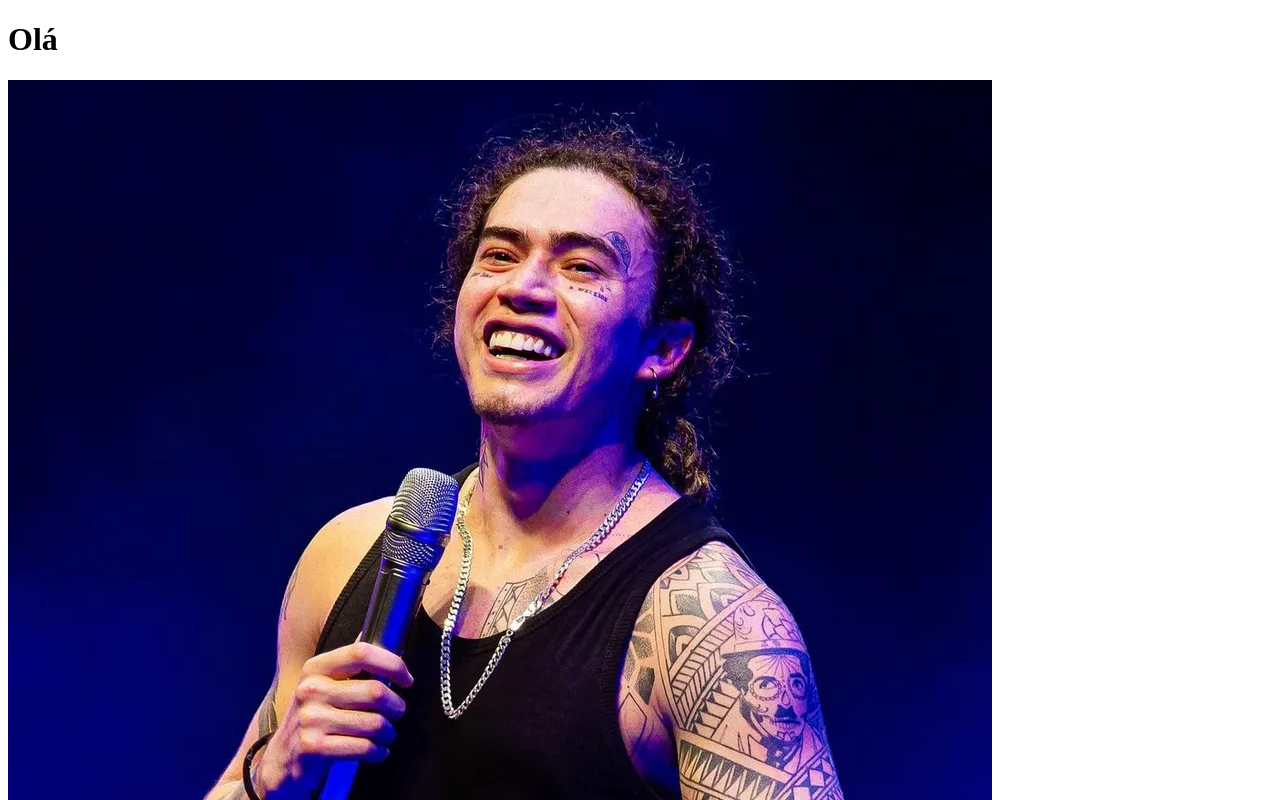
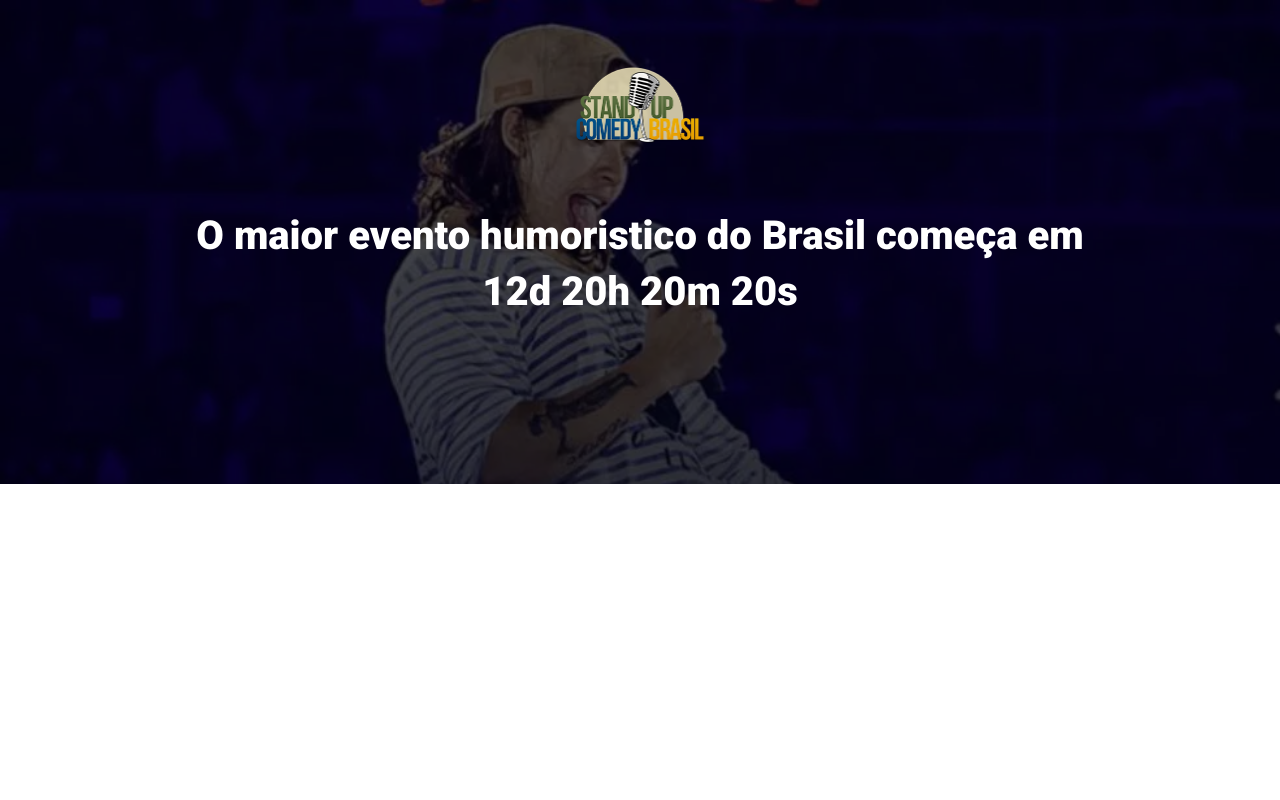
Before and after one commit to Filipe081/Meu_aniversario, a website built with Parcel: page src/index.html in a window 1280 px wide. Shown: the top 800 px of the page. Built offline with nearby package versions, Linux system fonts and the light colour scheme.

Commit message:
cirando o hero

```diff
--- a/package.json
+++ b/package.json
@@ -12,6 +12,7 @@
   "license": "ISC",
   "devDependencies": {
     "@parcel/transformer-sass": "^2.12.0",
-    "parcel": "^2.12.0"
+    "parcel": "^2.12.0",
+    "sharp": "^0.31.3"
   }
 }
--- a/src/index.html
+++ b/src/index.html
@@ -3,17 +3,27 @@
 <head>
     <meta charset="UTF-8">
     <meta name="viewport" content="width=device-width, initial-scale=1.0">
-    <title>Whindersson Nunes</title>
-    <link rel="stylesheet" href="styles/main.scss">
+    <title>Show de Stand-up | Whindersson Nunes</title>
 
     <link rel="preconnect" href="https://fonts.googleapis.com">
     <link rel="preconnect" href="https://fonts.gstatic.com" crossorigin>
-    <link href="https://fonts.googleapis.com/css2?family=Roboto:wght@400;700&display=swap" rel="stylesheet">
+    <link rel="preconnect" href="https://fonts.googleapis.com">
+    <link rel="preconnect" href="https://fonts.gstatic.com" crossorigin>
+    <link href="https://fonts.googleapis.com/css2?family=Roboto:wght@900&display=swap" rel="stylesheet">
+    <link rel="stylesheet" href="styles/main.scss">
 
 </head>
 <body>
-    <h1>Olá</h1>
-    <img src="./images/1.webp" alt="">
+    <header class="hero">
+        <div class="container">
+            <img class="hero__logo" src="./images/sv.png" alt="wn">
+            <p class="hero__text">
+                O maior evento humoristico do Brasil começa em 12d 20h 20m 20s
+            </p>
+        </div>
+    </header>
+
+
     <script src="scripts/main.js"></script>
 
 </body>
--- /dev/null
+++ b/src/styles/_hero.scss
@@ -0,0 +1,52 @@
+.hero {
+    padding-top: 64px;
+    padding-bottom: 100px;
+    background-image: url(../images/logo.webp);
+    background-repeat: no-repeat;
+    background-size: cover;
+    position: relative;
+
+    .container {
+        position: relative;
+    }
+
+    &::before {
+        position: absolute;
+        top: 0;
+        left: 0;
+        width: 100%;
+        height: 100%;
+        background-color: #000;
+        content: '';
+        opacity: 0.7;
+    }
+
+    &__text {
+        margin-top: 64px;
+        margin-bottom: 64px;
+        font-size: 40px;
+        line-height: 56px;
+        font-weight: 800;
+        text-align: center;
+    }
+
+    &__logo {
+        margin: 0 auto;
+        height: 80px;
+        display: block;
+    }
+
+    @media (max-width: 640px) {
+        padding: 40px 0;
+
+        &_logo {
+            height: 40px;
+        }
+
+        &__text {
+            font-size: 22px;
+            line-height: 24px;
+            margin: 24px 0;
+        }
+    }
+}
--- /dev/null
+++ b/src/styles/main.scss
@@ -0,0 +1,23 @@
+@use 'hero';
+
+* {
+    margin: 0;
+    padding: 0;
+    box-sizing: border-box;
+    font-family: Roboto, sans-serif;
+    color: #fff;
+}
+
+.container {
+    max-width: 960px;
+    width: 100%;
+    margin: 0 auto;
+
+    @media (max-width: 640px) {
+        max-width: 80%;
+    }
+
+    @media (max-width: 1024px) {
+        max-width: 90%;
+    }
+}
```
Also changed, not shown: src/images/sv.png (added), 1 other file.
